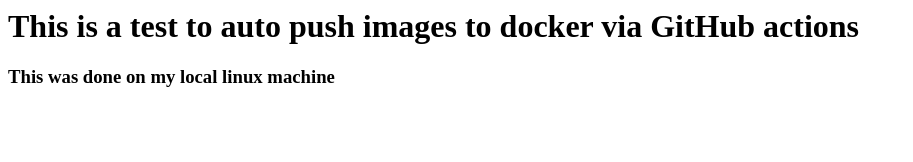
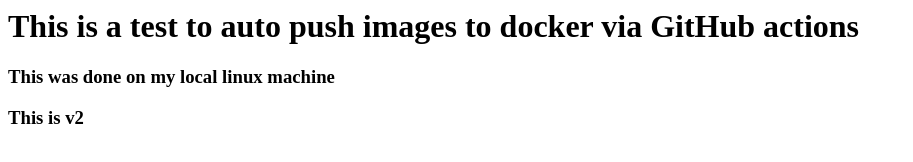
Before and after one commit to code-loading/docker-actions, a plain HTML site: page index.html in a window 1280 px wide. Shown: the whole page, without its empty margins (0-913 px from the left). Drawn offline with Linux system fonts and the light colour scheme.

Commit message:
v2, updated in workflow yaml and in index.html

```diff
--- a/index.html
+++ b/index.html
@@ -5,5 +5,6 @@
 <body>
 <h1>This is a test to auto push images to docker via GitHub actions</h1>
 <h3>This was done on my local linux machine</h3>
+<h3>This is v2</h3>
 </body>
 </html>
```
Also changed, not shown: 1 other file.
